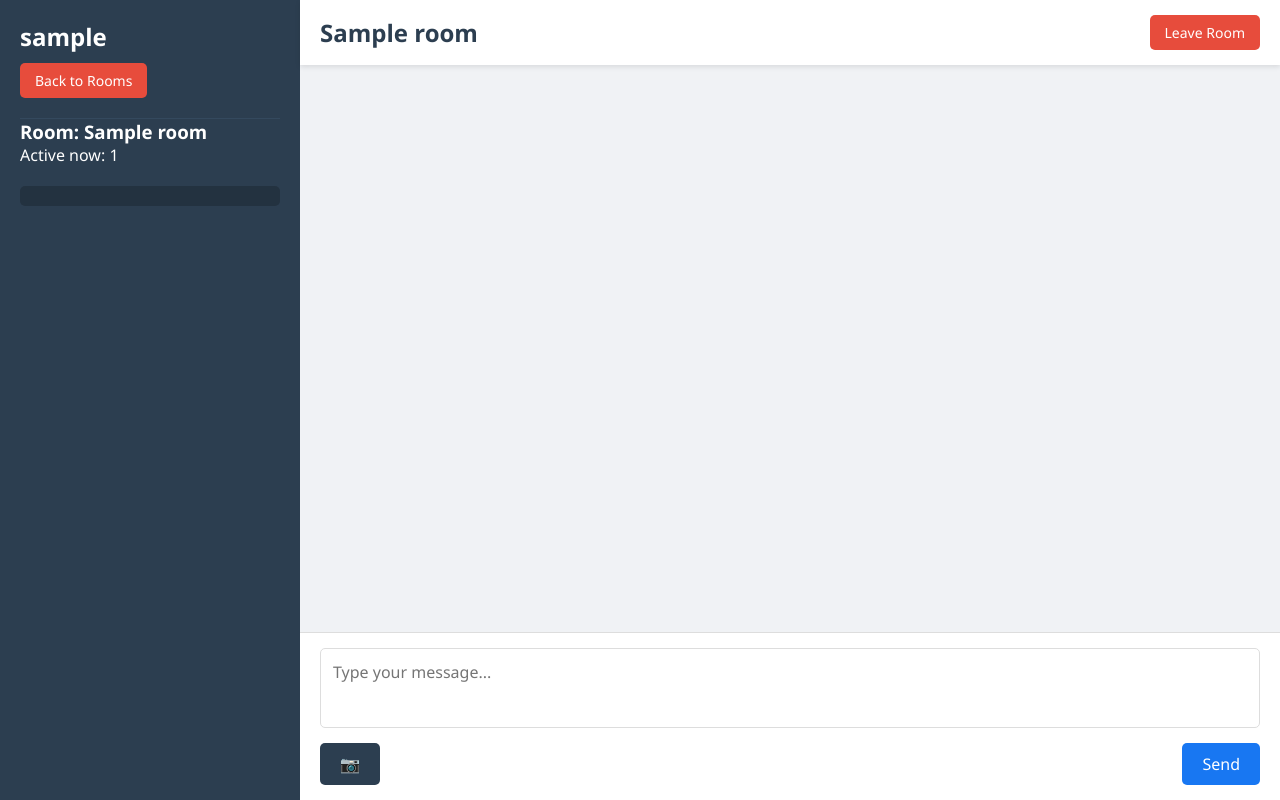
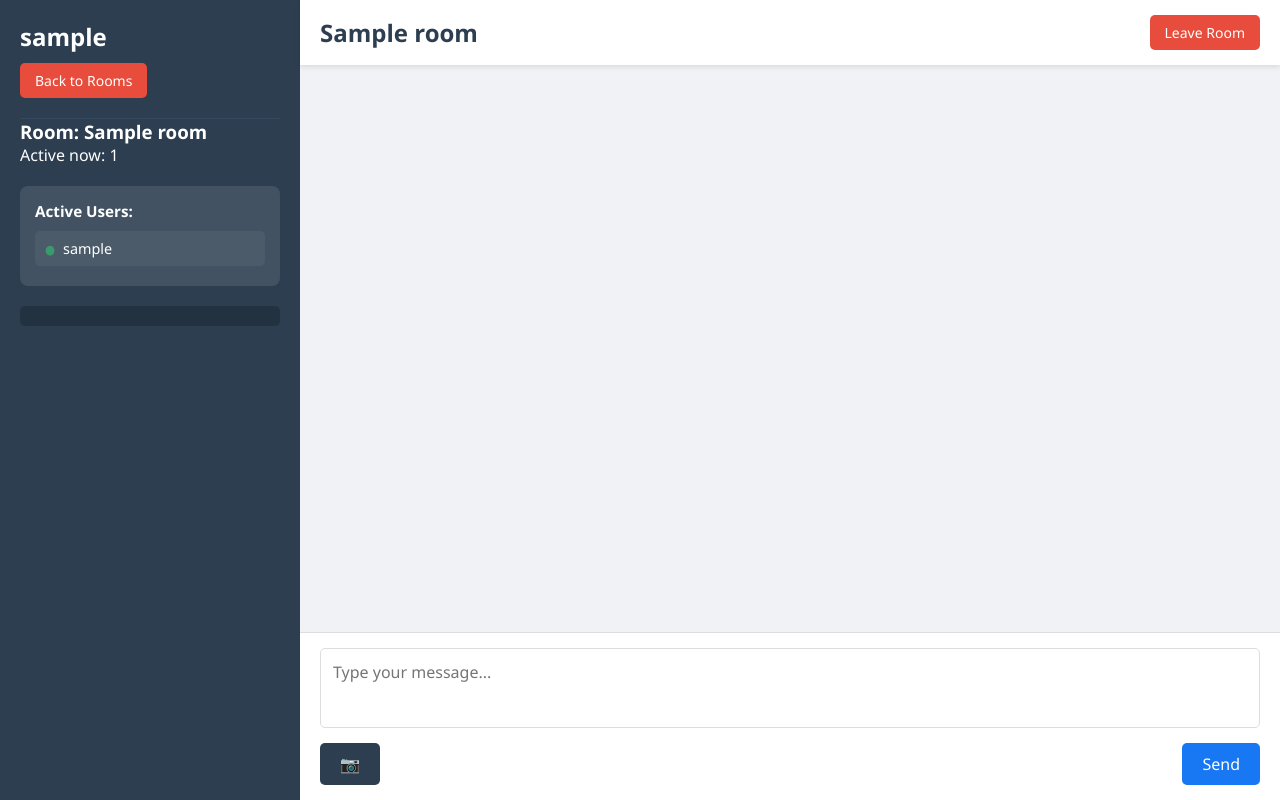
Before and after one commit to mst-rajatmishra/Digitalbuzz-Assignment, a Flask app: template Digitalbuzz/Task_2_chat_app/templates/room.html in a window 1280 px wide. Run offline with Flask 2, Linux system fonts and the light colour scheme; the template is opened without the code that fills it: most values are stand-ins (such as "Sample title", 1, 10 or a date in 2020); some libraries are stand-ins or nearby versions.

Commit message:
new upgrades

```diff
--- a/Digitalbuzz/Task_1_fb_integration/app.py
+++ b/Digitalbuzz/Task_1_fb_integration/app.py
@@ -157,4 +157,4 @@ def api_pages():
     })
 
 if __name__ == '__main__':
-    app.run(debug=True)
+    app.run(debug=True, port=5001)
--- a/Digitalbuzz/Task_2_chat_app/static/script.js
+++ b/Digitalbuzz/Task_2_chat_app/static/script.js
@@ -41,6 +41,11 @@ function initChat(roomId, userId, username) {
     // Handle errors
     socket.on('error', function(data) {
         showNotification(data.message, 'error');
+    });
+
+    // Handle user list updates
+    socket.on('user_list_update', function(data) {
+        updateUserList(data.users, data.count);
     });
 
     // Scroll to bottom initially
@@ -146,3 +151,23 @@ function scrollToBottom() {
     const messagesContainer = document.getElementById('chat-messages');
     messagesContainer.scrollTop = messagesContainer.scrollHeight;
 }
+
+function updateUserList(users, count) {
+    // Update active count
+    const activeCountEl = document.getElementById('active-count');
+    if (activeCountEl) {
+        activeCountEl.textContent = count;
+    }
+
+    // Update user list
+    const userListEl = document.getElementById('active-users-list');
+    if (userListEl) {
+        userListEl.innerHTML = '';
+        users.forEach(function(username) {
+            const userItem = document.createElement('div');
+            userItem.classList.add('user-item');
+            userItem.innerHTML = '<span class="user-dot">●</span> ' + username;
+            userListEl.appendChild(userItem);
+        });
+    }
+}
--- a/Digitalbuzz/Task_2_chat_app/static/style.css
+++ b/Digitalbuzz/Task_2_chat_app/static/style.css
@@ -291,3 +291,49 @@ body {
 .notification.message {
     color: #3498db;
 }
+
+/* Active Users List */
+.active-users {
+    margin-top: 20px;
+    padding: 15px;
+    background-color: rgba(255, 255, 255, 0.1);
+    border-radius: 8px;
+}
+
+.active-users h4 {
+    margin-bottom: 10px;
+    color: #fff;
+    font-size: 0.95rem;
+}
+
+#active-users-list {
+    max-height: 200px;
+    overflow-y: auto;
+}
+
+.user-item {
+    padding: 8px 10px;
+    margin-bottom: 5px;
+    background-color: rgba(255, 255, 255, 0.05);
+    border-radius: 5px;
+    color: #fff;
+    font-size: 0.9rem;
+    display: flex;
+    align-items: center;
+}
+
+.user-dot {
+    color: #2ecc71;
+    margin-right: 8px;
+    font-size: 0.8rem;
+    animation: pulse 2s infinite;
+}
+
+@keyframes pulse {
+    0%, 100% {
+        opacity: 1;
+    }
+    50% {
+        opacity: 0.5;
+    }
+}
--- a/Digitalbuzz/Task_2_chat_app/templates/room.html
+++ b/Digitalbuzz/Task_2_chat_app/templates/room.html
@@ -17,6 +17,15 @@
             <div class="room-info">
                 <h3>Room: {{ room.name }}</h3>
                 <p>Active now: <span id="active-count">1</span></p>
+
+                <div class="active-users">
+                    <h4>Active Users:</h4>
+                    <div id="active-users-list">
+                        <div class="user-item">
+                            <span class="user-dot">●</span> {{ username }}
+                        </div>
+                    </div>
+                </div>
             </div>
 
             <div class="notification-area" id="notification-area">
```
Also changed, not shown: Digitalbuzz/Task_2_chat_app/app.py (+53 -5 lines), Digitalbuzz/Task_1_fb_integration/facebook.db (added), Digitalbuzz/Task_2_chat_app/chat.db (added), 3 other files.
